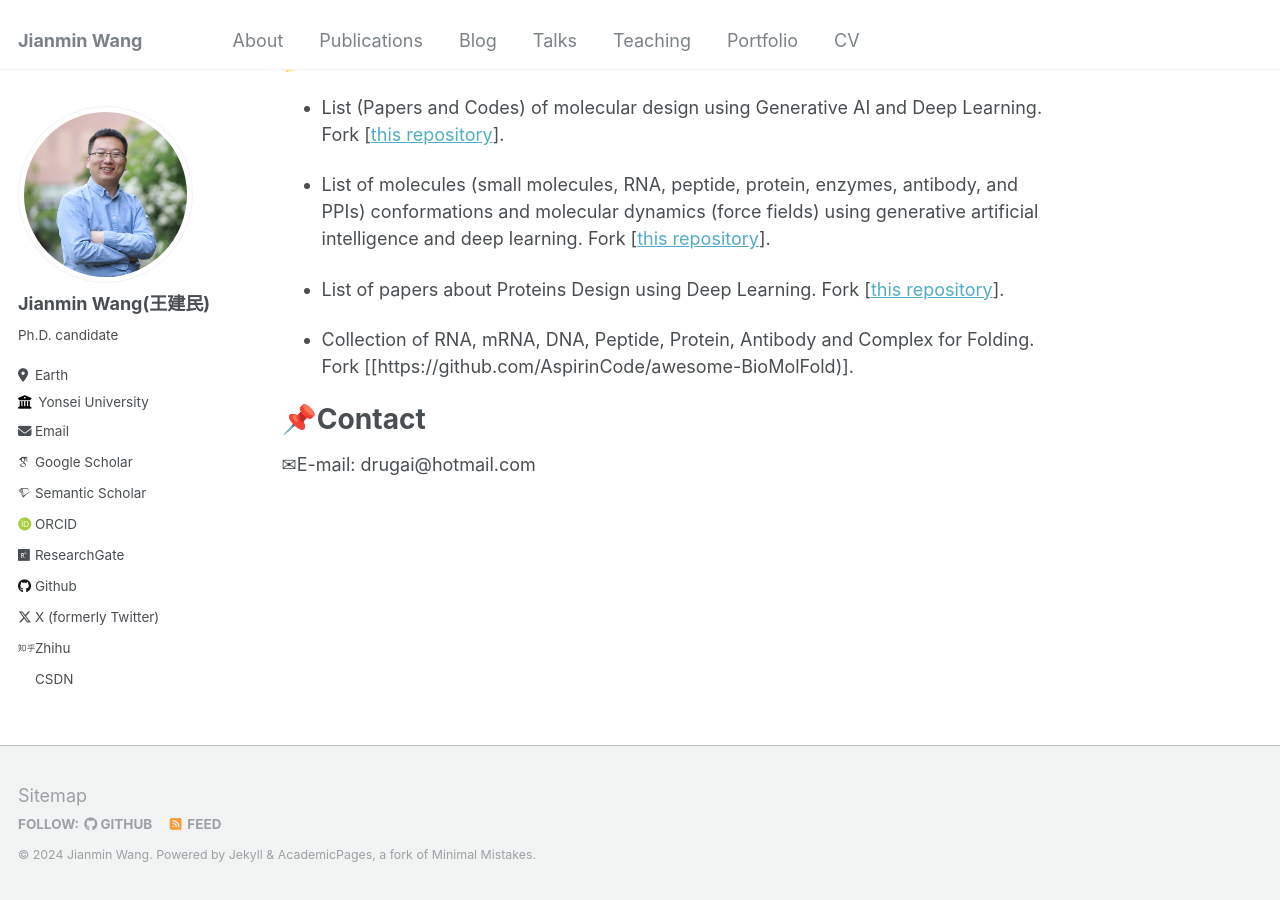
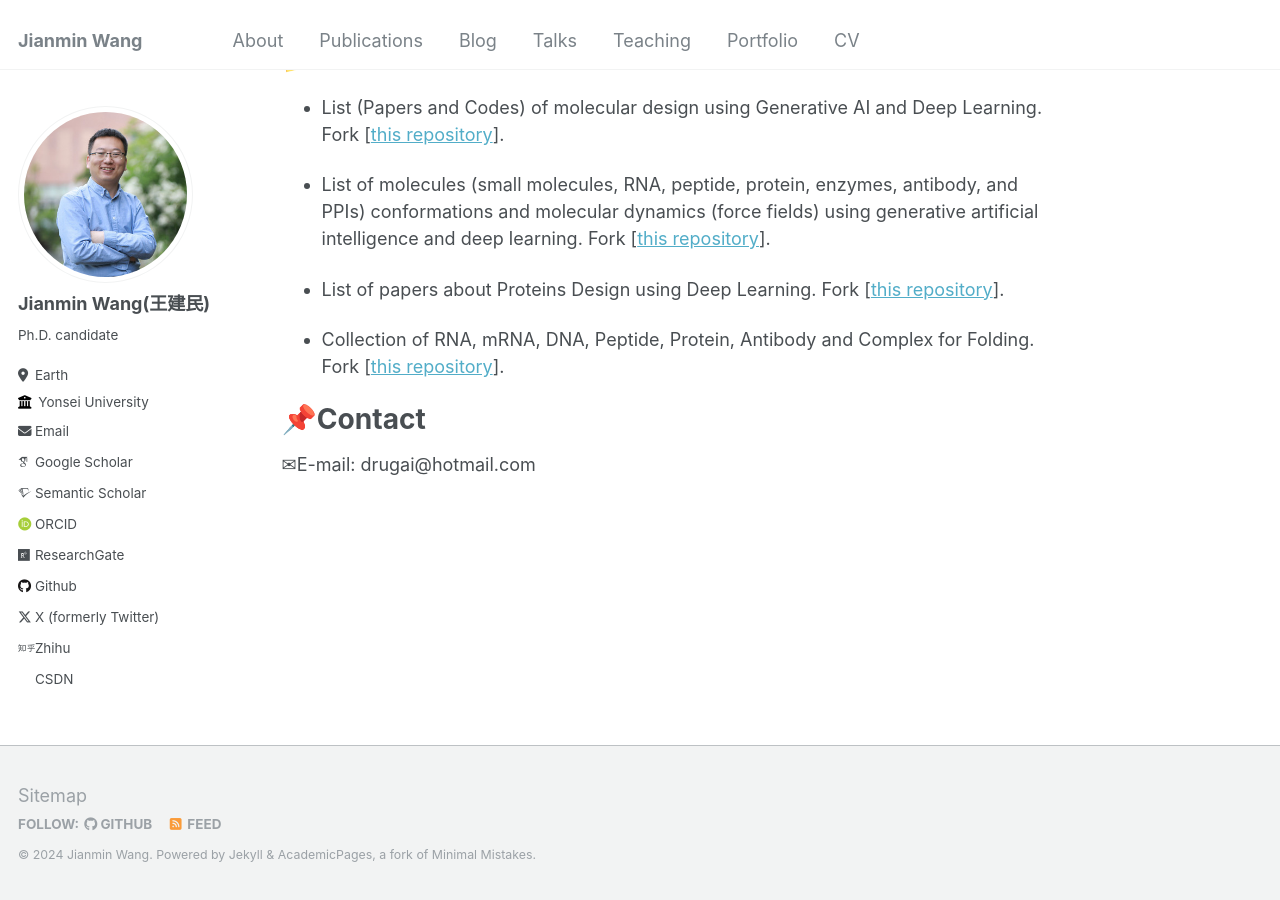
Before and after one commit to Jianmin2drugai/Jianmin2drugai.github.io, a Jekyll site: the page built from _pages/about.md, in a window 1280 px wide and 900 px high, scrolled down 1107 px. Built offline with Jekyll 4.4.1, drawn with Linux system fonts in a browser that asks for light colours; some web fonts are replaced.

Commit message:
Update about.md

```diff
--- a/_pages/about.md
+++ b/_pages/about.md
@@ -44,7 +44,7 @@ You can also find my articles on <a href="https://jianmin2drugai.github.io/publi
 
 * List of papers about Proteins Design using Deep Learning. Fork [[this repository](https://github.com/Peldom/papers_for_protein_design_using_DL)].
 
-* Collection of RNA, mRNA, DNA, Peptide, Protein, Antibody and Complex for Folding. Fork [[https://github.com/AspirinCode/awesome-BioMolFold)].
+* Collection of RNA, mRNA, DNA, Peptide, Protein, Antibody and Complex for Folding. Fork [[this repository](https://github.com/AspirinCode/awesome-BioMolFold)].
 
 
 &#x1F4CC;Contact
```
